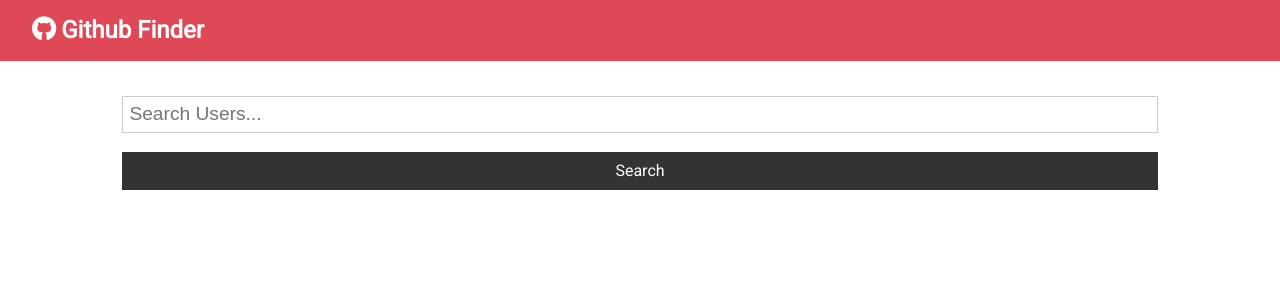
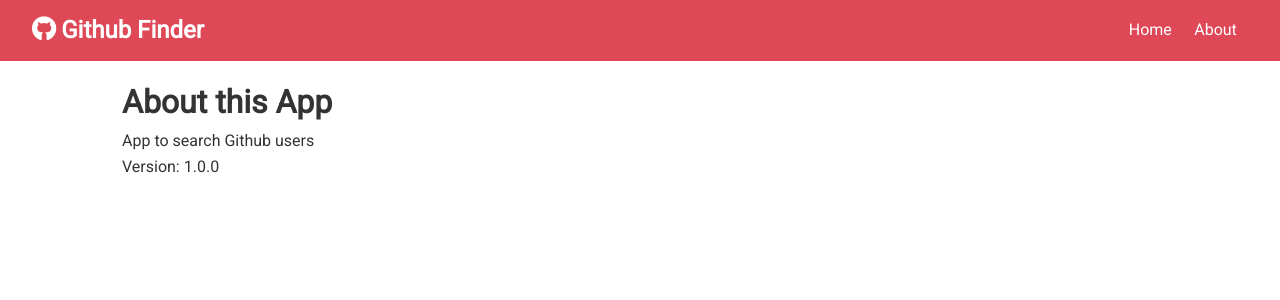
Before and after one commit to mfbernasol/github-finder-react, a React (Create React App) app: page /about in a window 1280 px wide. Shown: the top 300 px of the page. Built offline with nearby package versions, Linux system fonts and the light colour scheme.

Commit message:
set up react router

```diff
--- a/package.json
+++ b/package.json
@@ -9,6 +9,7 @@
     "axios": "^0.23.0",
     "react": "^17.0.2",
     "react-dom": "^17.0.2",
+    "react-router-dom": "^5.3.0",
     "react-scripts": "4.0.3",
     "web-vitals": "^1.1.2"
   },
--- a/src/App.js
+++ b/src/App.js
@@ -1,8 +1,10 @@
-import React, { Component } from 'react';
+import React, { Component, Fragment } from 'react';
+import { BrowserRouter as Router, Switch, Route } from 'react-router-dom';
 import Navbar from './components/layout/Navbar';
 import Users from './components/users/Users';
 import Search from './components/users/Search';
 import { Alert } from './components/layout/Alert';
+import About from './components/pages/About'
 import render from 'dom-serializer';
 import axios from 'axios';
 import './App.css';
@@ -13,15 +15,6 @@
     loading: false,
     alert: null,
   };
-
-  // async componentDidMount() {
-  //   this.setState({ loading: true });
-
-  //   const res = await axios.get(
-  //     `https://api.github.com/users?client_id=${process.env.REACT_APP_GITHUB_CLIENT_ID}&client_secret=${process.env.REACT_APP_GITHUB_CLIENT_SECRET}`
-  //   );
-  //   this.setState({ users: res.data, loading: false });
-  // }
 
   //Search Github Users
   searchUsers = async (text) => {
@@ -44,10 +37,17 @@
   render() {
     const { users, loading } = this.state;
     return (
+      <Router>
         <div className='App'>
           <Navbar />
           <div className='container'>
             <Alert alert={this.state.alert} />
+            <Switch>
+              <Route
+                exact
+                path='/'
+                render={(props) => (
+                  <Fragment>
                     <Search
                       searchUsers={this.searchUsers}
                       clearUsers={this.clearUsers}
@@ -55,8 +55,14 @@
                       setAlert={this.setAlert}
                     />
                     <Users loading={loading} users={this.state.users} />
+                  </Fragment>
+                )}
+              />
+              <Route exact path='/about' component={About}/>
+            </Switch>
           </div>
         </div>
+      </Router>
     );
   }
 }
--- a/src/components/layout/Navbar.js
+++ b/src/components/layout/Navbar.js
@@ -1,11 +1,20 @@
 import React from 'react';
 import PropTypes from 'prop-types';
+import { Link } from 'react-router-dom';
 const Navbar = ({ icon, title }) => {
   return (
     <nav className='navbar bg-primary'>
       <h1>
         <i className={icon} /> {title}
       </h1>
+      <ul>
+        <li>
+          <Link to='/'> Home</Link>
+        </li>
+        <li>
+          <Link to='/about'>About</Link>
+        </li>
+      </ul>
     </nav>
   );
 };
@@ -20,5 +29,4 @@
   icon: PropTypes.string.isRequired,
 };
 
-
 export default Navbar;
--- /dev/null
+++ b/src/components/pages/About.js
@@ -0,0 +1,13 @@
+import React, { Fragment } from 'react';
+
+export const About = () => {
+  return (
+    <Fragment>
+      <h1>About this App</h1>
+      <p>App to search Github users</p>
+      <p>Version: 1.0.0</p>
+    </Fragment>
+  );
+};
+
+export default About;
```
Also changed, not shown: 1 other file (tests, documents, lock files or other folders). Lines whose indentation alone changed are shown as unchanged.
